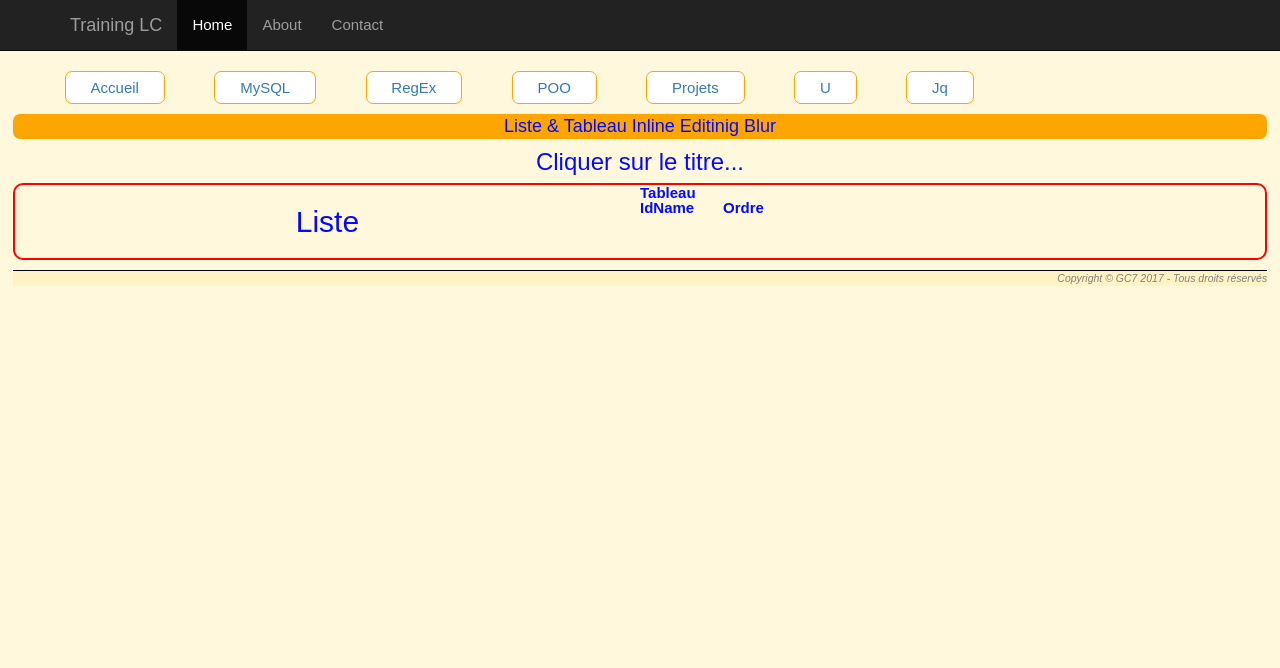
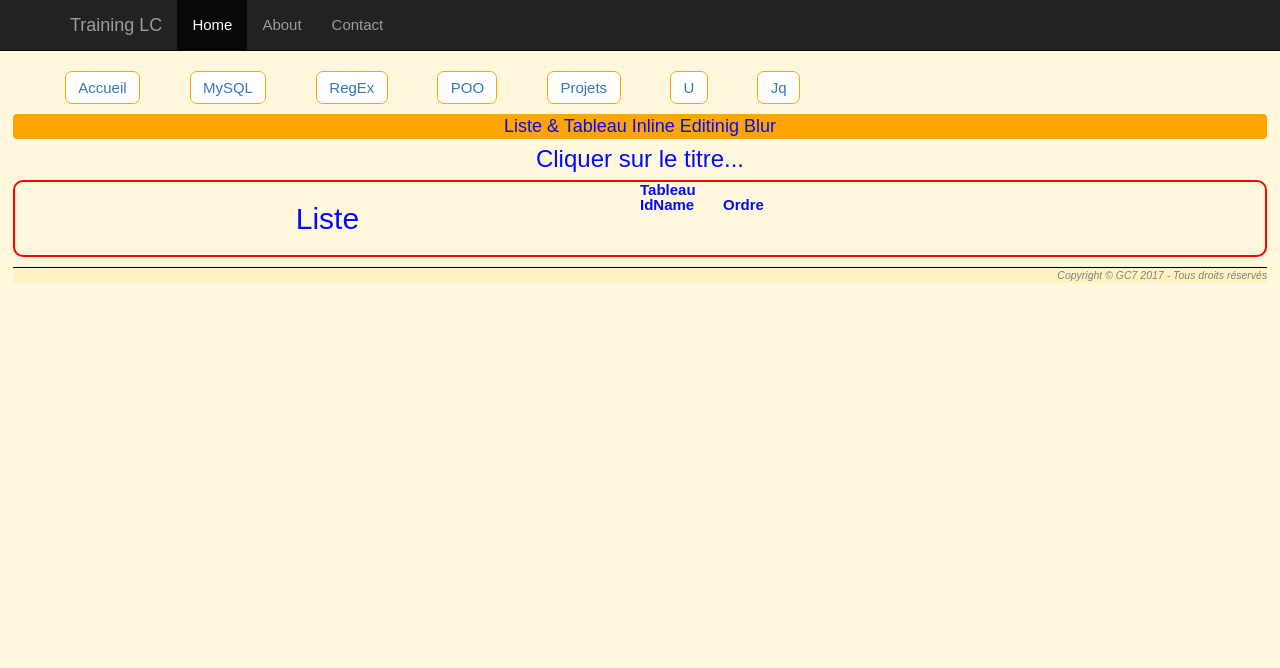
Before and after one commit to GrCOTE7/oc_phpmysql, a PHP site: page /u.php in a window 1280 px wide. Shown: the top 668 px of the page. Run offline with PHP 8.4, Linux system fonts and the light colour scheme; data that the repository does not hold is empty.

Commit message:
Corr u.js

```diff
--- a/js/u.js
+++ b/js/u.js
@@ -1,78 +1,81 @@
-/**
- * Created by cote on 14/06/16.
- */
 $(document).ready(function () {
 
+    // ### GESTION Barre du titre ###
     function reinit() {
-        var reinit = setTimeout(function () {
-            $('#mytext').html('(Anim CSS + jQ)').css('font-style', 'italic');
-            $("#projet").find("h1").removeAttr('style');
-            $("#projet").find("h1").css('display', 'block');
+        setTimeout(function () {
+            $('#mytext').html('(Animation: du titre: LESS/CSS + jQ)').css('font-style', 'italic');
+            $("#projet").find("h1")
+                .removeAttr('style')
+                .css('display', 'block')
+                .bind('click', animeTitre());
         }, 7777);
-    };
+    }
 
-    // ### GESTION Barre du titre ###
+    function animeTitre() {
         $("#projet").find("H1")
-        .css({})
             .click(function () {
-            if ($(this).is(':animated')) { // Annule click pdt animation
-                return false;
-            }
-            ;
-            reinit(); // IMPORTANT ICI: (Pas après: Doit scoper le der &lement)
+                reinit(); // IMPORTANT ICI: (Pas après: Doit scoper le der élement)
                 $("#projet").find("h1")
-                // .unbind('click')
+                    .unbind('click')
                     .css({'transition': 'none'})
                     .toggle(7777)
             });
+    }
+
+    animeTitre();
 
 
-    $("#liste").sortable();
-    $("#liste").disableSelection();
-    $("#liste .ui-state-default").mousedown(function () {
-        console.log('Choisi');
-        $("#liste .ui-state-default").css("cursor", "move");
-    });
-    $('#liste').sortable({
+    $("#liste")
+        .sortable()
+        .disableSelection()
+        .sortable({
             connectWith: '#liste',
-        update: function (event, ui) {
+            // update: function (event, ui) {
+            update: function () {
                 var changedList = this.id;
                 var order = $(this).sortable('toArray');
                 var positions = order.join(';');
-
                 $("h1").html("Série: " + changedList + " - " + positions);
-
                 console.log({
                     id: changedList,
                     positions: positions
                 });
             }
         });
+    // .find("li .ui-state-default")
+    $(".ui-state-default")
+        .mousedown(function () {
+            console.log('Choisi');
+            // $("#liste .ui-state-default").css("cursor", "move");
+            $(this).css({'cursor': 'move', 'background': '#0F0'})
+        })
+        .mouseup(function () {
+            $(this).css({'cursor': 'pointer', 'background': 'orange', 'transition': 'all 2s ease-in-out'});
+        });
 
 
-    function displayVal() {
-        var singleValue = $("#phase" + this.id).val();
-        console.log('Nouvelle valeur = ' + singleValue);
-    }
+    // function displayVal() {
+    //     var singleValue = $("#phase" + this.id).val();
+    //     console.log('Nouvelle valeur = ' + singleValue);
+    // }
 
-    function showEdit(editableObj) {
-        $(editableObj).css("background", "#0F0");
-    }
+    // function showEdit(editableObj) {
+    //     $(editableObj).css("background", "#0F0");
+    // }
 
-    function saveToDatabase(editableObj, column, id) {
-        $(editableObj).css("background", "#FFA500 url(tableau/loaderIcon.gif) no-repeat right");
-        var myselect = $("#phaseid option:selected").text();
-        console.log('Selected value = ' + myselect);
-        $.ajax({
-            url: "tableau/saved.php",
-            type: "POST",
-            data: 'column=' + column + '&editedval=' + myselect + '&id=' + id,
-            success: function (data) {
-//              console.log(data);
-                $(editableObj).css("background", "#FDFDFD");
-            }
-        })
-        ;
-    }
-})
-;
+//     function saveToDatabase(editableObj, column, id) {
+//         $(editableObj).css("background", "#FFA500 url(tableau/loaderIcon.gif) no-repeat right");
+//         var myselect = $("#phaseid option:selected").text();
+//         console.log('Selected value = ' + myselect);
+//         $.ajax({
+//             url: "tableau/saved.php",
+//             type: "POST",
+//             data: 'column=' + column + '&editedval=' + myselect + '&id=' + id,
+//             success: function (data) {
+// //              console.log(data);
+//                 $(editableObj).css("background", "#FDFDFD");
+//             }
+//         })
+//         ;
+//     }
+});
--- a/style.css
+++ b/style.css
@@ -15,7 +15,7 @@
 }
 .element_menu ul li {
   margin: 0 2%;
-  padding: 5px 2%;
+  padding: 5px 1%;
   border: 1px solid orange;
   -webkit-border-radius: 7px;
   -moz-border-radius: 7px;
@@ -86,38 +84,40 @@
   flex: 1;
 }
 #projet header {
-  transition: all 2s ease-in-out;
+  background: orange;
+  -webkit-border-radius: 4px;
+  -moz-border-radius: 4px;
+  border-radius: 4px;
+  height: 25px;
 }
-#projet header:hover {
-  transition: all 0.5s ease-in-out;
-}
-#projet h1 {
-  background-color: orange;
+h1 {
   padding: 3px 5px;
   border-radius: 7px;
   text-align: center;
   font-size: 1.2em;
-  margin-top: 0;
-  height: 25px;
+  margin: 0;
+  height: 555px;
   transition: all 2s ease-in-out;
 }
-#projet h1:hover {
+h1:hover {
   color: red;
   cursor: pointer;
   transition: all 0.5s ease-in-out;
 }
-#projet h1:nth-child(2) {
+h1:nth-child(2) {
   font-size: 1em;
   display: none;
   vertical-align: middle;
 }
-#projet #blocliste #liste {
+#blocliste #liste {
   list-style-type: none;
   margin: 0 auto 20px;
   padding: 0 5px;
-  width: 60%;
+  width: 70%;
 }
-#projet #blocliste #liste li {
+#blocliste #liste li {
+  transition: all 0.5s ease-in-out;
+  background: cornsilk;
   margin: 10px;
   padding: 10px 1em 0 2em;
   font-size: 1.2em;
--- a/style.less
+++ b/style.less
@@ -41,7 +41,7 @@
   margin-top : 20px;
   li {
     margin           : 0 2%;
-    padding          : 5px 2%;
+    padding          : 5px 1%;
     border           : 1px solid orange;
     .border-radius(7px); // Par défaut 10px
     //.border-radius(7px); // Par défaut 10px
@@ -51,11 +51,11 @@
 }
 
 .animelementin {
-  transition : all .5s ease-in-out;
+  transition : all .25s ease-in-out;
 }
 
 .animelementout {
-  transition : all 2s ease-in-out;
+  transition : all .5s ease-in-out;
 }
 
 //Utilisation de & (=$this)
@@ -73,14 +73,6 @@
 
 hr {
   line-height : .5em;
-}
-
-#projet {
-
-}
-
-#main {
-  text-align : center;
 }
 
 //Changement du bgc en modifiant la color ori
@@ -124,6 +116,7 @@
     border          : 2px solid red;
     .border-radius();
     margin-bottom   : 10px;
+    text-align      : center;
 
     section {
       -webkit-flex : 1; /* Safari 6.1+ */
@@ -132,21 +125,27 @@
     }
   }
   header {
-    transition : all 2s ease-in-out;
-    &:hover {
-      transition : all .5s ease-in-out;
+    //transition : all 2s ease-in-out;
+    //&:hover {
+    //  transition : all .5s ease-in-out;
+    background : orange;
+    .border-radius(4px);
+    height     : 25px;
   }
 }
 
 h1 {
-    background-color : orange;
-    padding          : 3px 5px;
-    border-radius    : 7px;
-    text-align       : center;
-    font-size        : 1.2em;
-    margin-top       : 0;
-    height           : 25px;
-    transition       : all 2s ease-in-out;
+  //color:black;
+  //background-color : orange;
+  padding       : 3px 5px;
+  border-radius : 7px;
+  text-align    : center;
+  font-size     : 1.2em;
+  margin        : 0;
+  //margin-top    : 0;
+  height        : 555px;
+  //position      : top;
+  transition    : all 2s ease-in-out;
   &:hover {
     color      : red;
     cursor     : pointer;
@@ -168,27 +167,30 @@
     list-style-type : none;
     margin          : 0 auto 20px;
     padding         : 0 5px;
-      width           : 60%;
+    width           : 70%;
     //border:1px solid red;
   }
 
   #liste li {
     &:hover {
+      .animelementin;
       color      : green;
       background : yellow;
     }
-      margin    : 10px;
-      padding   : 10px 1em 0 2em;
-      font-size : 1.2em;
-      height    : 40px;
-      cursor    : pointer;
+    .animelementout;
+    background : cornsilk;
+    margin     : 10px;
+    padding    : 10px 1em 0 2em;
+    font-size  : 1.2em;
+    height     : 40px;
+    cursor     : pointer;
     .border-radius(5px);
     //border:1px solid blue;
   }
 
   #liste li span {
     position    : absolute;
-      margin-left : -1.3em;
+    margin-left : -1.2em;
     //border:1px solid green;
   }
 
@@ -222,4 +224,3 @@
   }
 
 }
-}
--- a/u.php
+++ b/u.php
@@ -23,11 +23,12 @@
         <?
         foreach ( $t as $item ) {
 //          echo 'item' . $item['id'] . 'l';
-          echo '<li class="ui-state-default" id="item' . $item['id'] . 'l"><span class="ui-icon ui-icon-arrowthick-2-n-s"></span>' . $item['name'] . '</li>';
+          echo '<li class="ui-state-default" id="item' . $item['id'] . 'l"><span class="ui-icon ui-icon-arrowthick-2-n-s"></span>' . $item['name'] . ' (' . $item['uorder'] . ')</li>';
         }
         ?>
       </ul>
     </section>
+
 
     <section id="tableau">
       <?php
@@ -42,9 +43,11 @@
       <table class="tbl-qa" id="tableau">
 
         <thead>
+
         <tr>
           <th colspan="3">Tableau</th>
         </tr>
+
         <tr>
           <th class="table-header" width="10%">Id</th>
           <th class="table-header">Name</th>
@@ -59,7 +62,7 @@
           ?>
           <tr class="table-row">
 
-            <td><?= $d['id'] ?></td>
+            <td><?= ( $d['id'] - 7 ) ?></td>
             <td><?= $d['name'] ?></td>
             <!--
         <td contenteditable="true"
```
Also changed, not shown: other parts of style.css (+14 -15 lines). Lines whose indentation alone changed are shown as unchanged.
